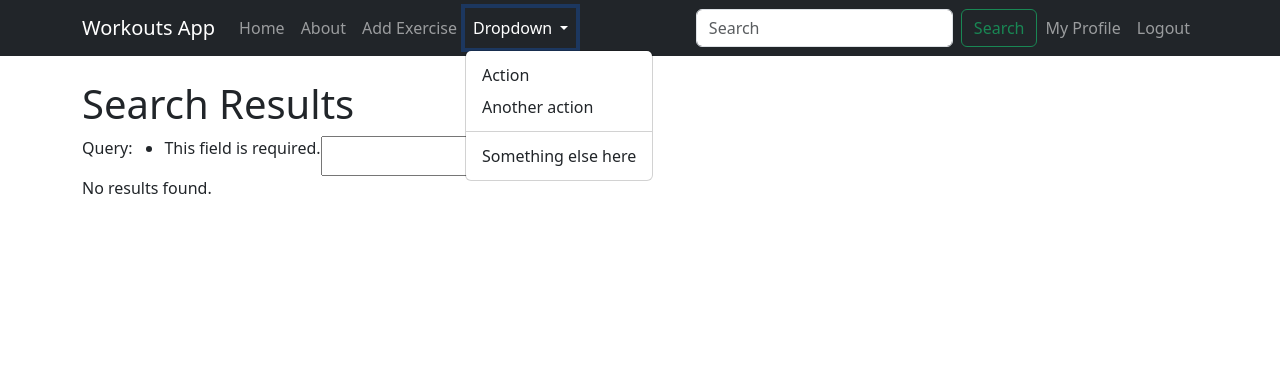
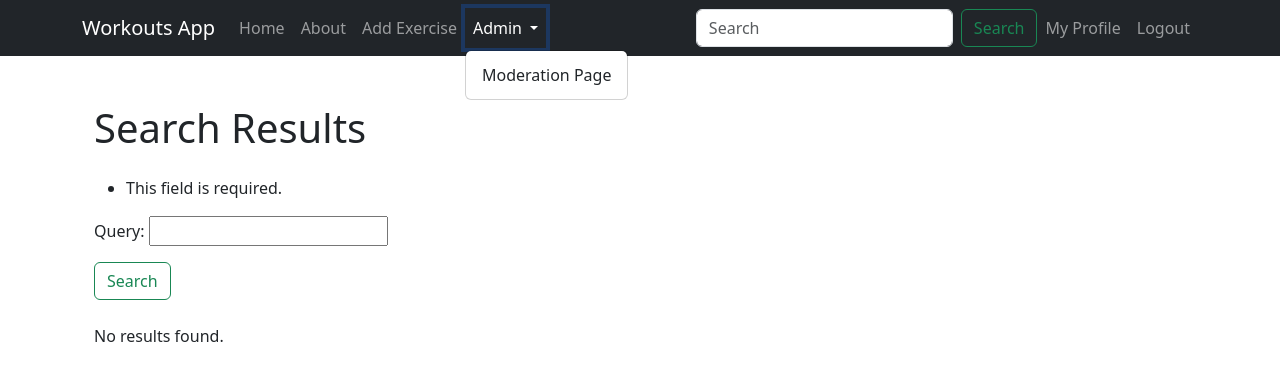
Before and after one commit to olenaarkhipova/django-project, a Django app: page /search/ in a window 1280 px wide, after a click on "Admin". Shown: the top 381 px of the page. Run offline with Django 4.2, Linux system fonts and the light colour scheme; a user stored in the database is signed in.

Commit message:
Fixed moderation bug, improved frontend styling, and added a link to the moderation view on the main page, which can only be seen by staff/superusers.

```diff
--- a/djangoProject/settings.py
+++ b/djangoProject/settings.py
@@ -12,6 +12,8 @@
 
 from pathlib import Path
 import os
+
+from django.contrib import staticfiles
 
 # Build paths inside the project like this: BASE_DIR / 'subdir'.
 BASE_DIR = Path(__file__).resolve().parent.parent
@@ -139,3 +141,6 @@
 
 MEDIA_URL = '/media/'
 MEDIA_ROOT = os.path.join(BASE_DIR, 'media')
+
+STATIC_URL = '/static/'
+STATIC_ROOT = os.path.join(BASE_DIR, 'static')
--- a/djangoProject/urls.py
+++ b/djangoProject/urls.py
@@ -33,3 +33,4 @@
 
 if settings.DEBUG:
     urlpatterns += static(settings.MEDIA_URL, document_root=settings.MEDIA_ROOT)
+    urlpatterns += static(settings.STATIC_URL, document_root=settings.STATIC_ROOT)
--- a/exercises/templates/exercises/base.html
+++ b/exercises/templates/exercises/base.html
@@ -33,13 +33,14 @@
             </li>
             <li class="nav-item dropdown">
               <a class="nav-link dropdown-toggle" href="#" role="button" data-bs-toggle="dropdown" aria-expanded="false">
-                Dropdown
+                Admin
               </a>
               <ul class="dropdown-menu">
-                <li><a class="dropdown-item" href="#">Action</a></li>
-                <li><a class="dropdown-item" href="#">Another action</a></li>
-                <li><hr class="dropdown-divider"></li>
-                <li><a class="dropdown-item" href="#">Something else here</a></li>
+                  {% if user.is_authenticated %}
+                    {% if user.is_staff or user.is_superuser %}
+                        <li><a class="dropdown-item" href="{% url 'exercise-moderation' %}">Moderation Page</a></li>
+                    {% endif %}
+                  {% endif %}
               </ul>
             </li>
           </ul>
--- a/exercises/templates/exercises/search_results.html
+++ b/exercises/templates/exercises/search_results.html
@@ -1,17 +1,21 @@
 {% extends 'exercises/base.html' %}
 
 {% block content %}
-<h1>Search Results</h1>
+    <div class="container">
+        <div class="row">
+            <div class="col-md-8">
+                <h1 class="my-4">Search Results</h1>
 
-<form class="d-flex" role="search" method="GET" action="{% url 'exercise-search' %}">
-    {{ form }}
-    <button class="btn btn-outline-success" type="submit">Search</button>
+                <form class="form-inline my-4" role="search" method="GET" action="{% url 'exercise-search' %}">
+                    {% csrf_token %}
+                    {{ form.as_p }} <!-- Display the search input field without the label -->
+                    <button class="btn btn-outline-success ml-2" type="submit">Search</button>
                 </form>
 
                 {% if results %}
-    <ul>
+                    <ul class="list-group">
                     {% for exercise in results %}
-        <li>
+                        <li class="list-group-item">
                             <a href="{% url 'exercises-detail' exercise.pk %}">{{ exercise.title }}</a>
                         </li>
                     {% endfor %}
@@ -19,5 +23,7 @@
                 {% else %}
                     <p>No results found.</p>
                 {% endif %}
-
+            </div>
+        </div>
+    </div>
 {% endblock content %}
--- a/exercises/views.py
+++ b/exercises/views.py
@@ -119,10 +119,12 @@
 
         if 'approve' in request.POST:
             exercise.status = 'approved'
+            exercise.is_approved = True
             exercise.save()
             return redirect(reverse('exercise-approval-success', args=[pk]))
         elif 'reject' in request.POST:
             exercise.status = 'rejected'
+            exercise.is_approved = False
             exercise.save()
 
         return redirect('exercise-moderation')
```
Also changed, not shown: exercises/templates/exercises/about.html (+11 -1 lines), exercises/templates/exercises/home.html (+6 -2 lines), db.sqlite3, exercises/migrations/0003_exercise_photo.py (added), exercises/migrations/0004_exercise_is_approved.py (added), exercises/migrations/0005_exercise_status.py (added), media/exercise_photos/00251101-Barbell-Bench-Press-Chest-Guide-1024x507.jpg (added), media/exercise_photos/Standing-Overhead-Dumbbell-Shoulder-Press.jpg (added), media/exercise_photos/Wide-Grip-Barbell-Curl.jpg (added), media/exercise_photos/Wide-Grip-Barbell-Curl_k06I5mA.jpg (added), media/exercise_photos/barbell-romanian-deadlift-benefits.jpg (added), media/exercise_photos/main-qimg-dac4c38c4e90c9193251194581585a17-lq.jpg (added), media/exercise_photos/the-barbell-squat.jpg (added). Lines whose indentation alone changed are shown as unchanged.
